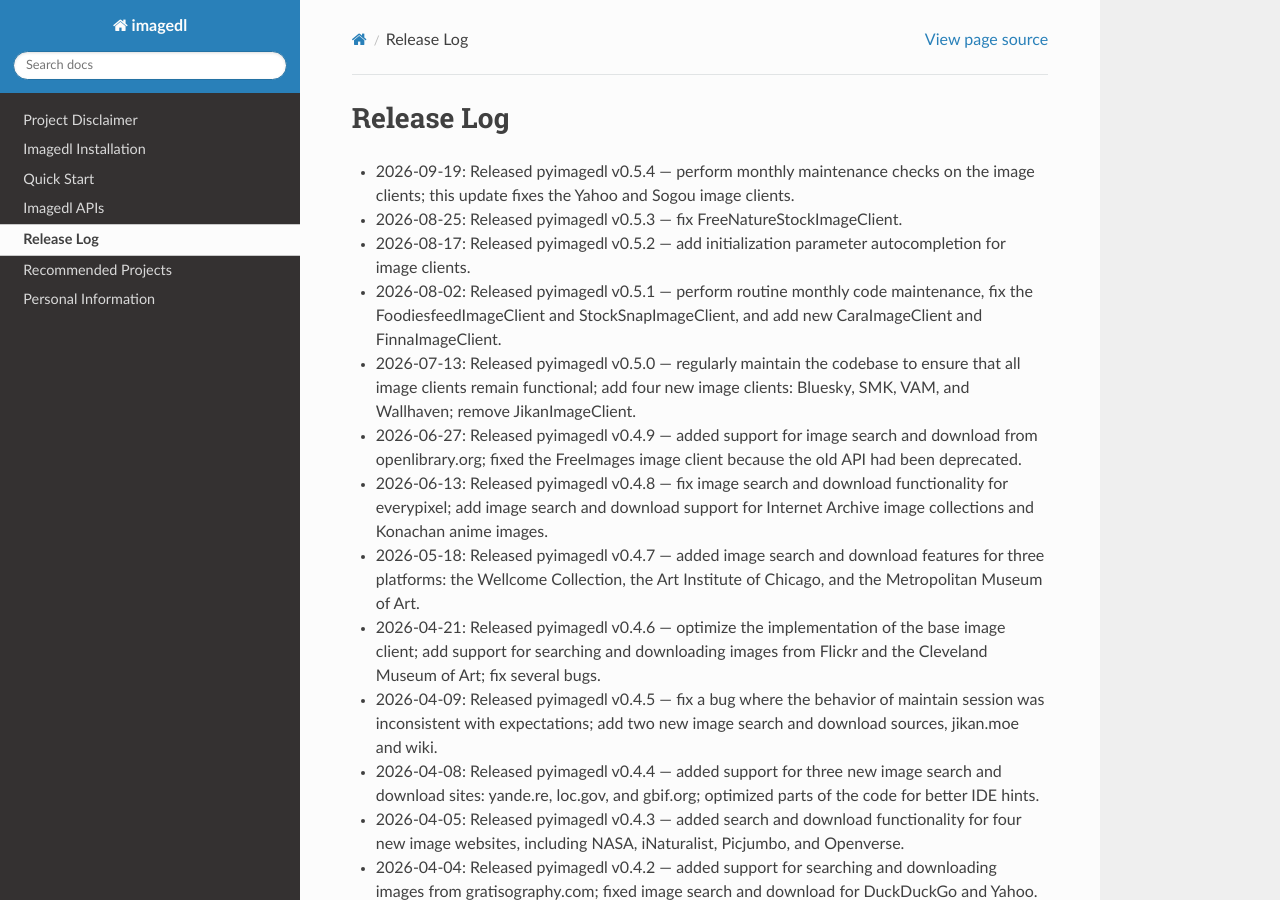
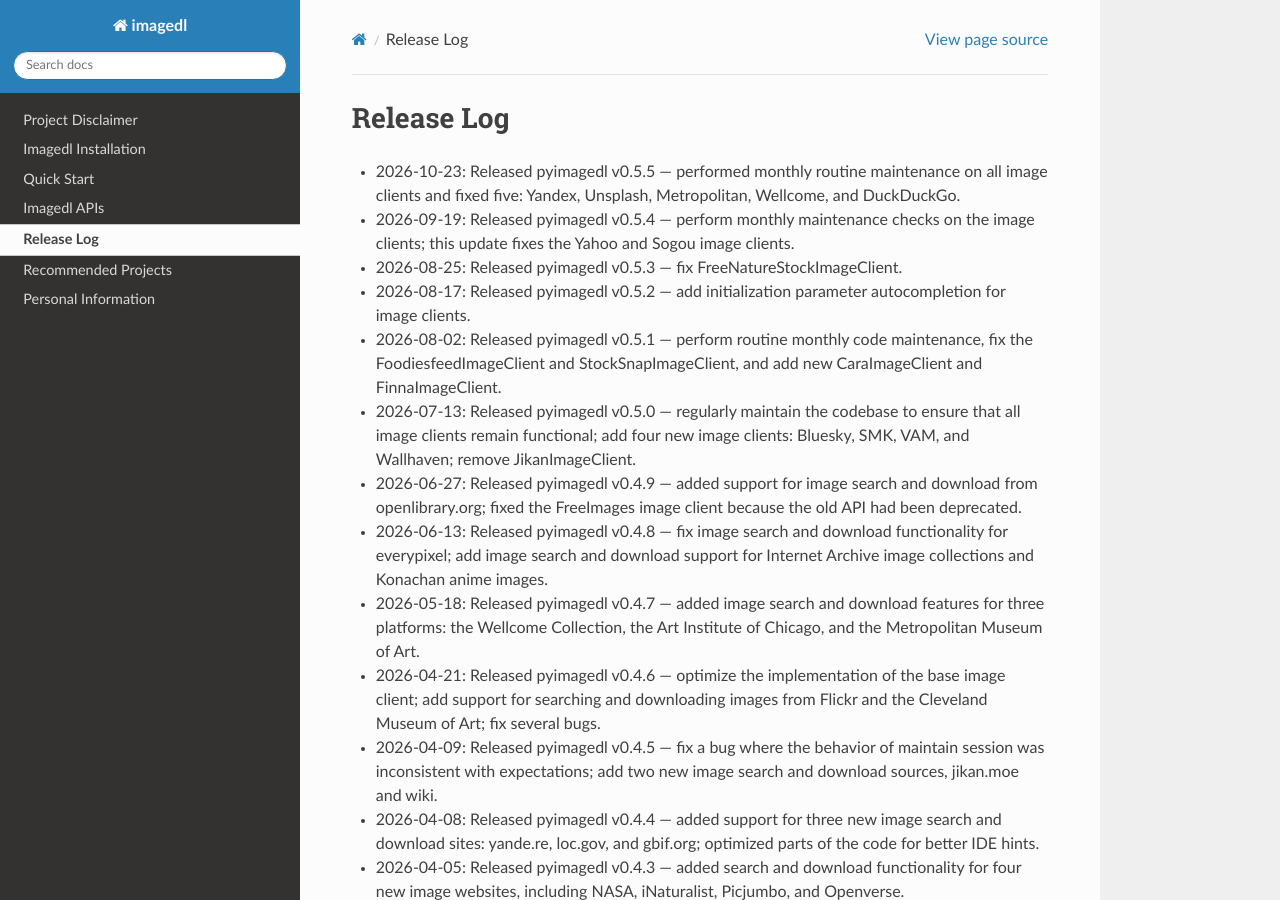
Before and after one commit to CharlesPikachu/imagedl, a Sphinx documentation site: the page built from docs/Changelog.md, in a window 1280 px wide and 900 px high. Built offline with Sphinx 7.4.7 and the Read the Docs theme 3.1.0, drawn with Linux system fonts in a browser that asks for light colours.

Commit message:
prepare for upgrading to pyimagedl v0.5.5 although ddgs is on maintain

```diff
--- a/docs/Changelog.md
+++ b/docs/Changelog.md
@@ -1,4 +1,6 @@
 # Release Log
+
+- 2026-10-23: Released pyimagedl v0.5.5 — performed monthly routine maintenance on all image clients and fixed five: Yandex, Unsplash, Metropolitan, Wellcome, and DuckDuckGo.
 
 - 2026-09-19: Released pyimagedl v0.5.4 — perform monthly maintenance checks on the image clients; this update fixes the Yahoo and Sogou image clients.
 
--- a/docs/conf.py
+++ b/docs/conf.py
@@ -20,7 +20,7 @@
 project = 'imagedl'
 copyright = '2022-2030, Zhenchao Jin'
 author = 'Zhenchao Jin'
-release = '0.5.4'
+release = '0.5.5'
 
 # -- General configuration ---------------------------------------------------
 
--- a/imagedl/__init__.py
+++ b/imagedl/__init__.py
@@ -5,7 +5,7 @@
 '''url'''
 __url__ = 'https://github.com/CharlesPikachu/imagedl'
 '''version'''
-__version__ = '0.5.4'
+__version__ = '0.5.5'
 '''author'''
 __author__ = 'Zhenchao Jin'
 '''email'''
```
Also changed, not shown: README.md (+1 -1 lines).
